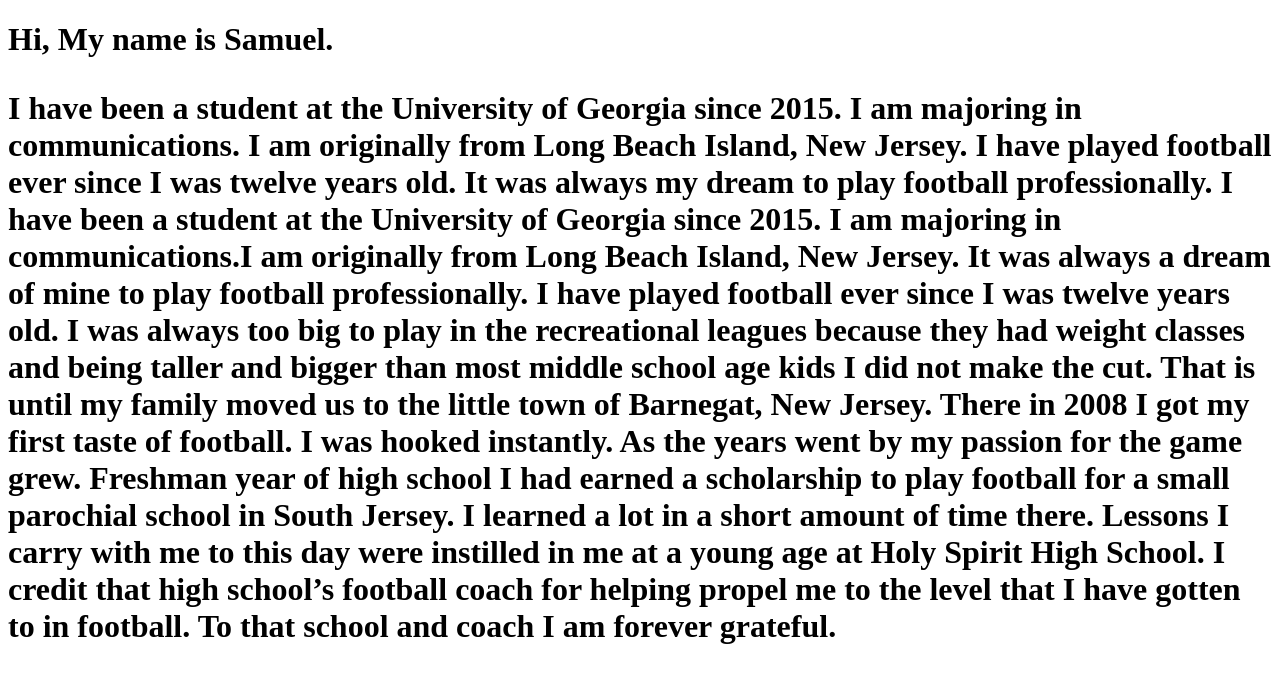
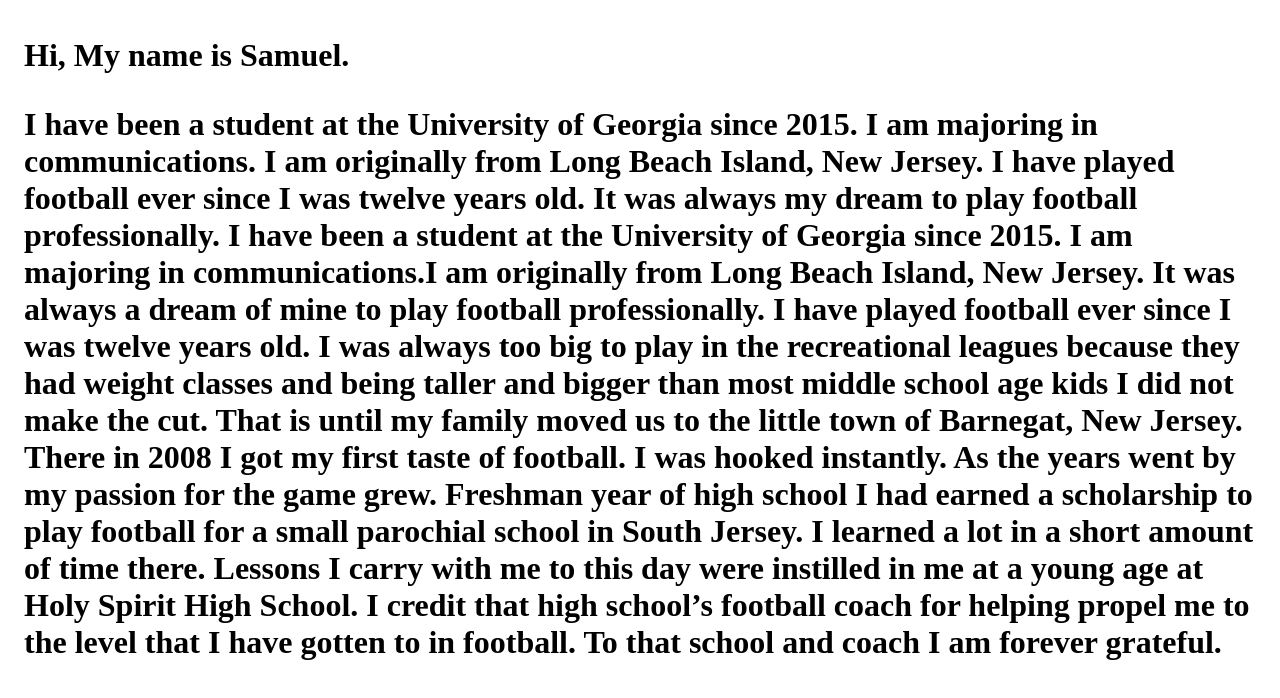
Before and after one commit to sjm92059/sjm92059.github.io, a plain HTML site: page index.html in a window 1280 px wide. Drawn offline with Linux system fonts and the light colour scheme.

Commit message:
Update Main.css

```diff
--- a/Main.css
+++ b/Main.css
@@ -1,4 +1,4 @@
-22html {
-        margin: 35px;
+html {
+        margin: 16px;
         background-color: #FFFFFF;
 }
```
